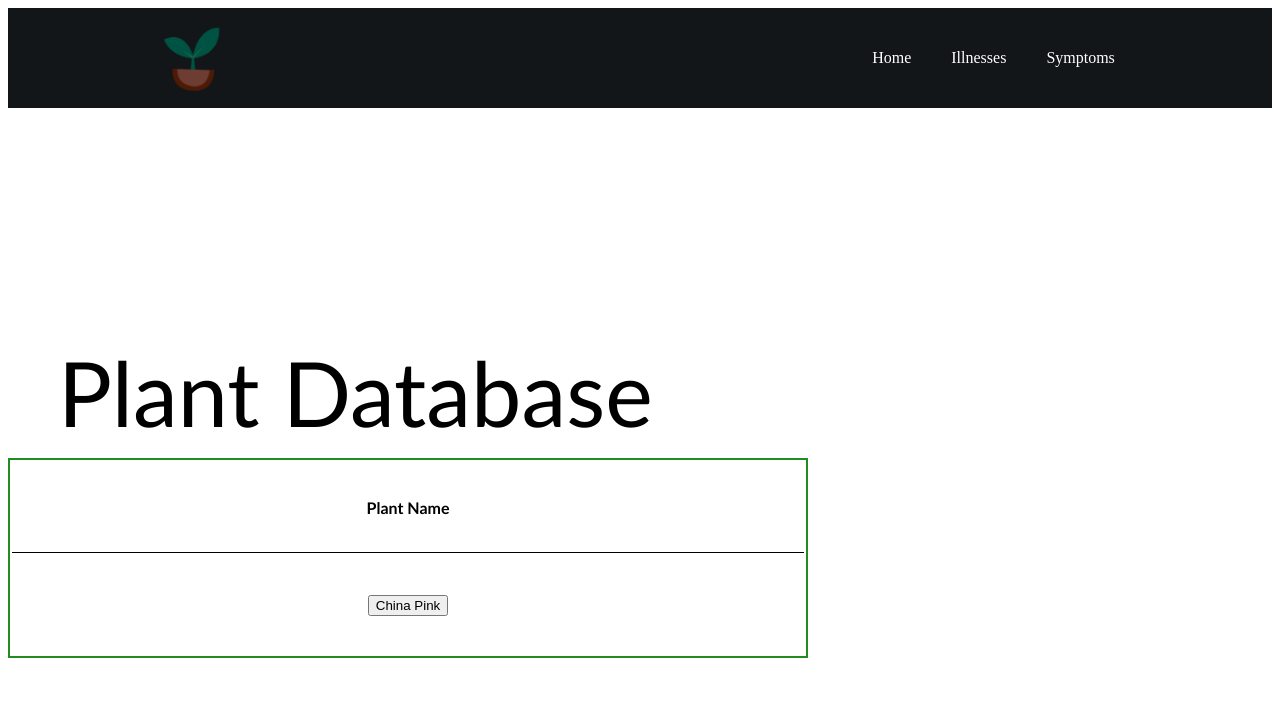
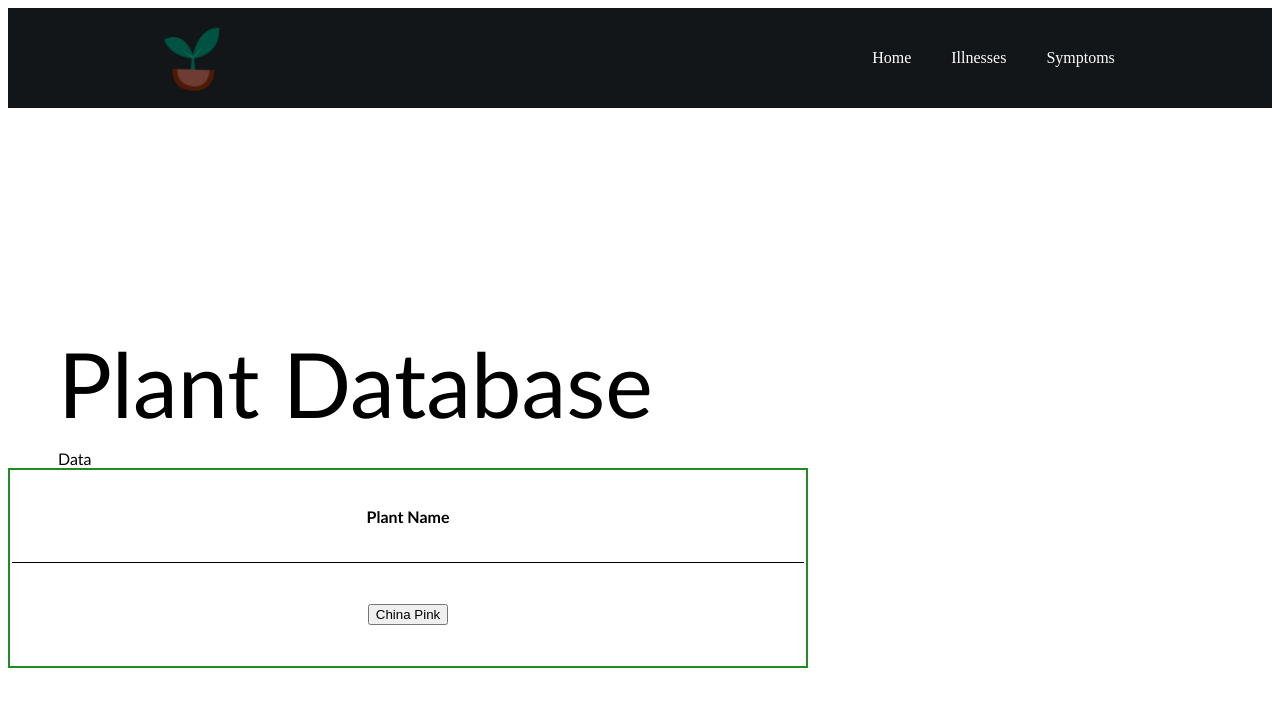
Before and after one commit to MehakKambo/PlantDatabase, a React (Create React App) app in the folder website/react_code/: page / in a window 1280 px wide. Shown: the top 706 px of the page. Built offline with nearby package versions, Linux system fonts and the light colour scheme; no server answers.

Commit message:
ApiFetchFunction

```diff
--- a/website/react_code/src/components/ApiFetchData.js
+++ b/website/react_code/src/components/ApiFetchData.js
@@ -0,0 +1,24 @@
+import React from "react";
+
+
+export default class ApiFetchData extends React.Component {
+
+    state = {
+        loading: true
+    }
+
+    async componentDidMount(){
+        const url = "https://plantdb.azurewebsites.net";
+        const response = await fetch(url);
+        const data = await response.json();
+        console.log(data);
+    }
+
+    render() {
+        return <div>
+            {this.state.loading ? <div>Data</div> : <div>More data</div>}
+        </div>;
+    }
+
+
+}
--- a/website/react_code/src/components/Home.js
+++ b/website/react_code/src/components/Home.js
@@ -1,6 +1,7 @@
 import React, { useState } from "react";
 import "../styles/Home.css"
 import Modal from "./Modal";
+import ApiFetchData from "./ApiFetchData";
 
 
 export function Component(props) {
@@ -15,6 +16,7 @@ export default function Home() {
     <div className="home">
       <div className="headerContainer">
         <h1> Plant Database </h1>
+        <ApiFetchData />
       </div>
 
     <div className="plantTable">
```
